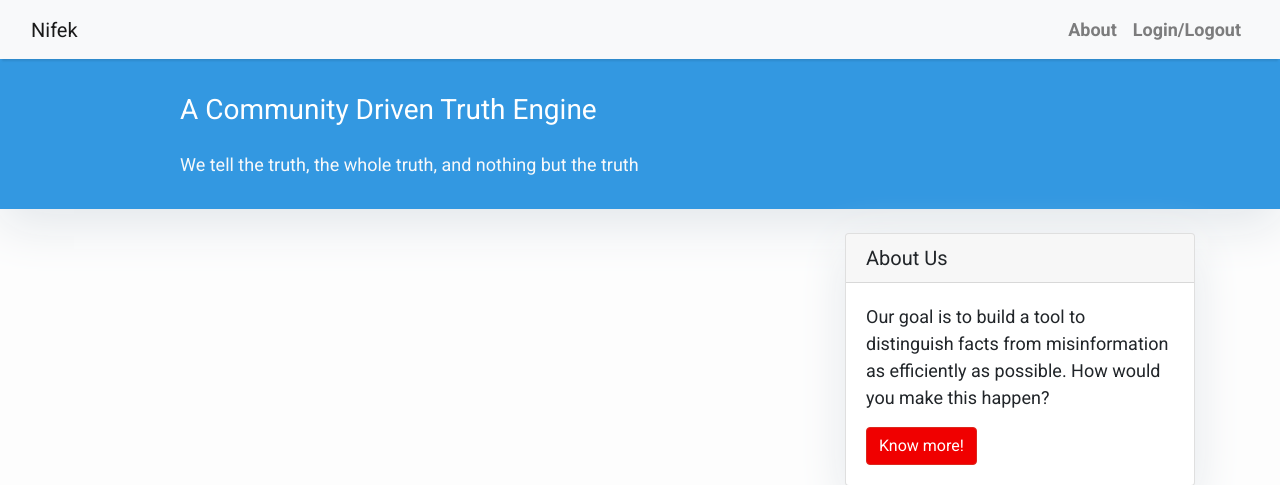
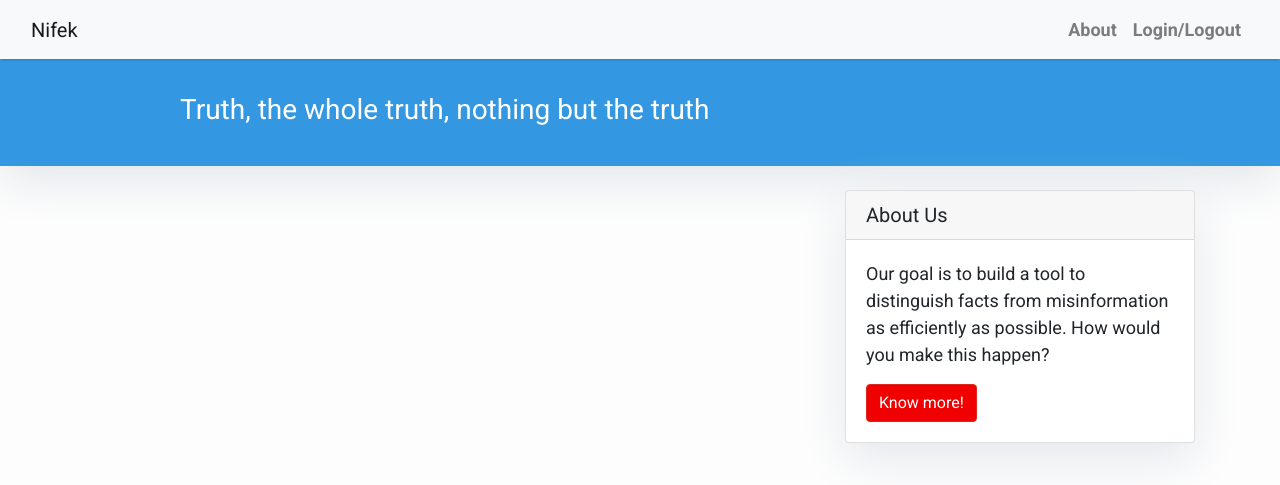
Before and after one commit to migueltorrescosta/nifek, a Django app: page / in a window 1280 px wide. Shown: the top 485 px of the page. Run offline with Django 4.2, Linux system fonts and the light colour scheme; data that the repository does not hold is empty; some libraries are stand-ins or nearby versions.

Commit message:
Banner title change

```diff
--- a/templates/index.html
+++ b/templates/index.html
@@ -22,9 +22,9 @@
         <div class="row">
             <div class=" col-md-8 col-md-10 mx-auto">
                 <div class="site-heading">
-                    <h3 class=" site-heading my-4 mt-3 text-white"> A Community Driven Truth Engine </h3>
-                    <p class="text-light">We tell the truth, the whole truth, and nothing but the truth &nbsp
-                    </p>
+                    <h3 class=" site-heading my-4 mt-3 text-white">Truth, the whole truth, nothing but the truth</h3>
+                    <!--<p class="text-light">We tell the truth, the whole truth, and nothing but the truth &nbsp
+                    </p>-->
                 </div>
             </div>
         </div>
```
